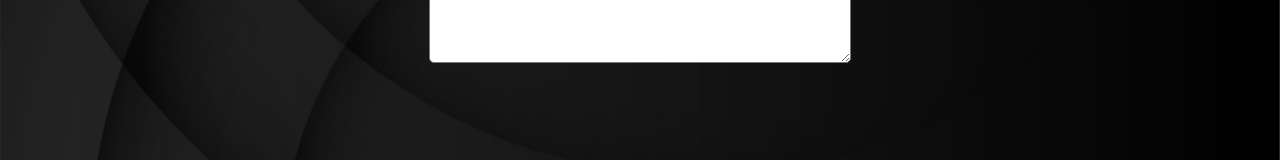
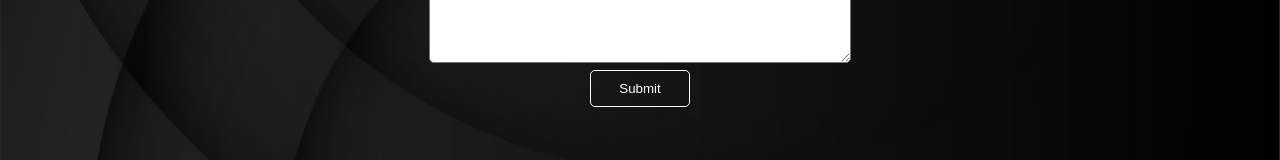
Before and after one commit to Olubiyi1/My_PortFolio-, a React (Vite) app: page /Contact in a window 1280 px wide. Shown: the part 481-641 px from the top of the page. Built offline with nearby package versions, Linux system fonts and the light colour scheme.

Commit message:
contact button added

```diff
--- a/src/Components/Contact.jsx
+++ b/src/Components/Contact.jsx
@@ -18,6 +18,7 @@ const Contact = () => {
                         <input type="text" name="Name" id="Name" />
                     </label> <br />
                     <textarea name="Message" id="" placeholder="What do you have in mind?"></textarea>
+                    <button type="submit">Submit</button>
                 </form>
             </FormContent>
         </SectionContact>
@@ -62,6 +63,21 @@ const FormContent = styled.div`
         margin: 0px auto;
         /* margin-top: 100px; */
         text-align: start;
+
+        button{
+            border: 1px solid white;
+            color: white;
+            width: 100px;
+            padding: 10px;
+            border-radius: 5px;
+            margin-top: 7px;
+            background-color: transparent;
+
+            &:hover{
+                background-color: lightgray;
+                color: black;
+            }
+        }
 
         @media (max-width:550px){
 
```
